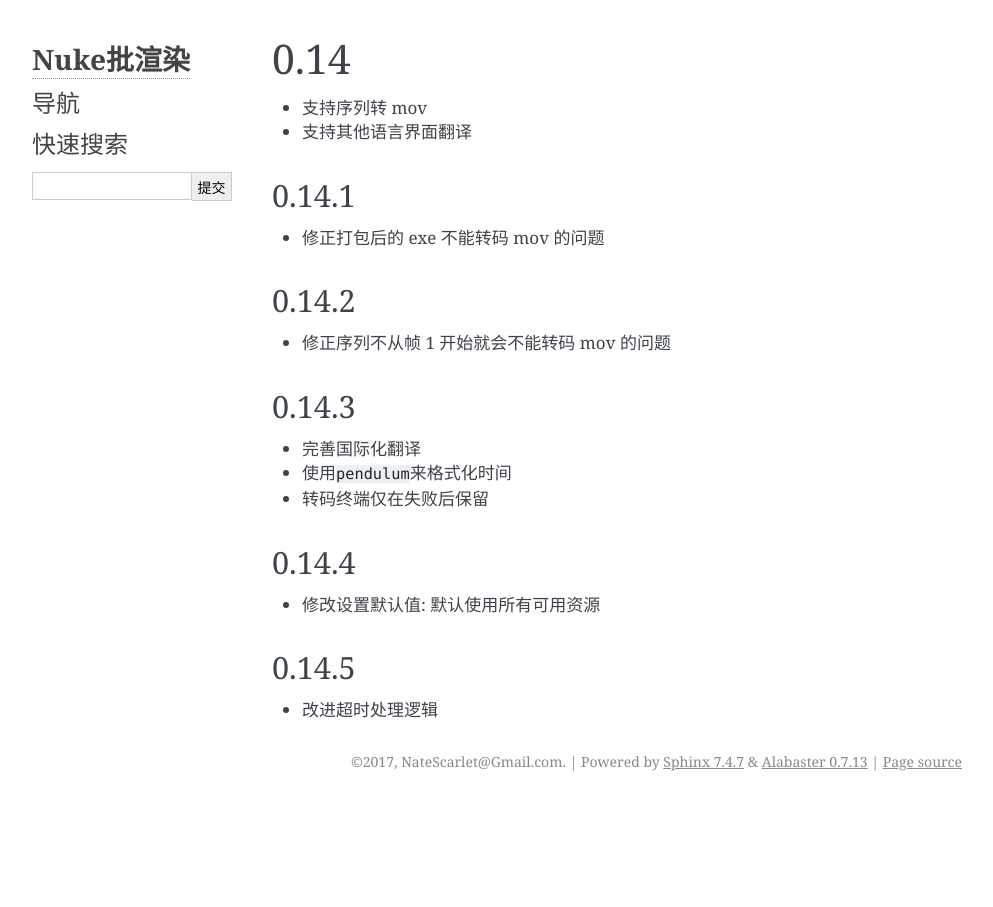
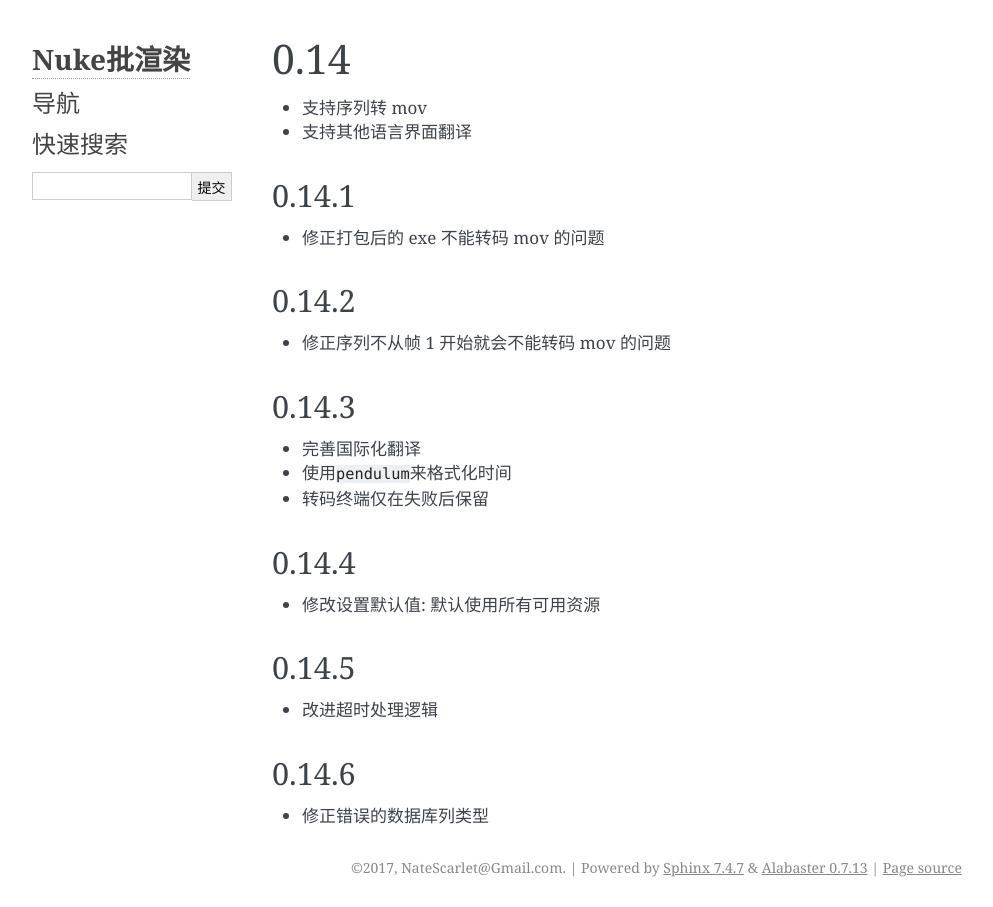
Before and after one commit to NateScarlet/NukeBatchRender, a Sphinx documentation site: the page built from Documentation/source/changelogs/004_0.14.md, in a window 1280 px wide. Shown: the whole page, without its empty margins (148-1141 px from the left). Built offline with Sphinx 7.4.7, drawn with Linux system fonts in a browser that asks for light colours.

Commit message:
Bump version: 0.14.6

```diff
--- a/Documentation/source/changelogs/004_0.14.md
+++ b/Documentation/source/changelogs/004_0.14.md
@@ -25,3 +25,7 @@
 ## 0.14.5
 
 - 改进超时处理逻辑
+
+## 0.14.6
+
+- 修正错误的数据库列类型
--- a/lib/batchrender/__about__.py
+++ b/lib/batchrender/__about__.py
@@ -1,5 +1,5 @@
 # -*- coding=UTF-8 -*-
 """About info.  """
 
-__version__ = '0.14.5'
+__version__ = '0.14.6'
 __author__ = 'NateScarlet@Gmail.com'
```
